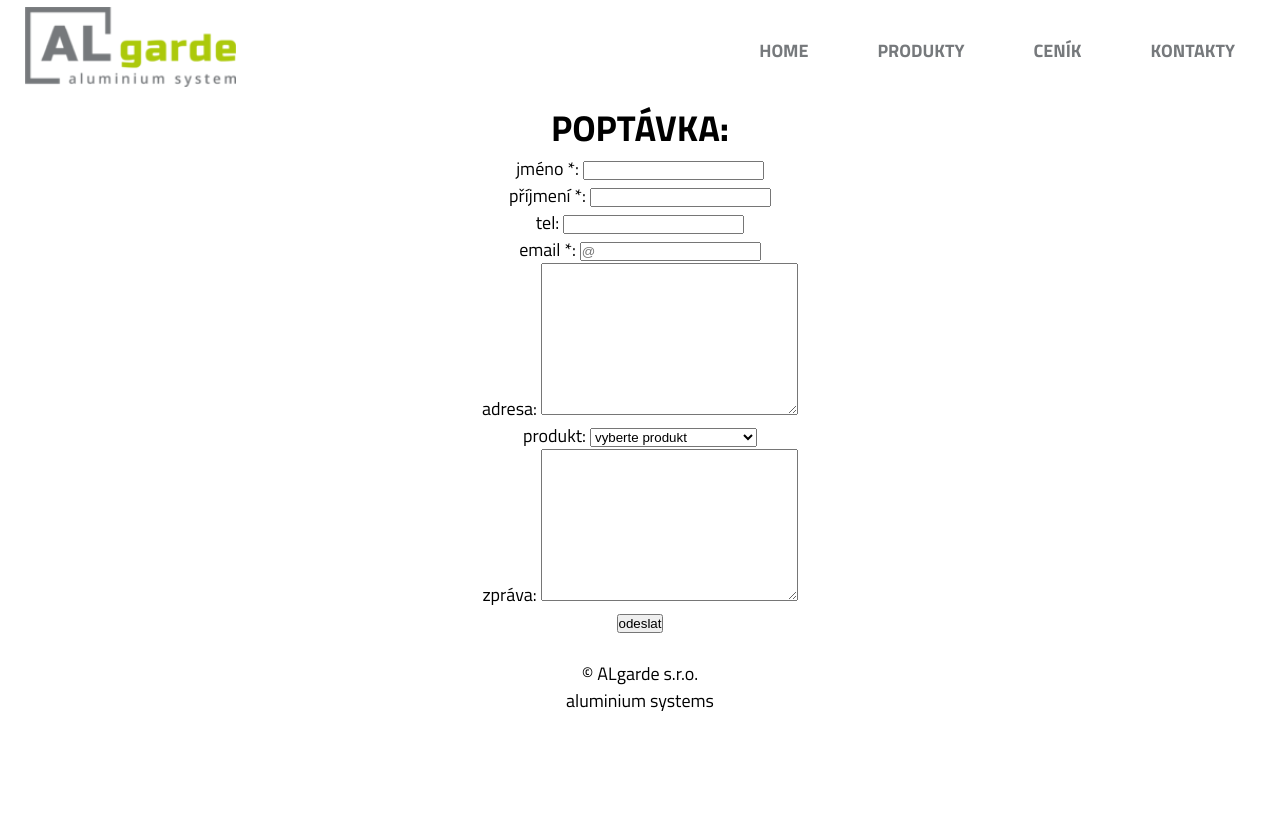
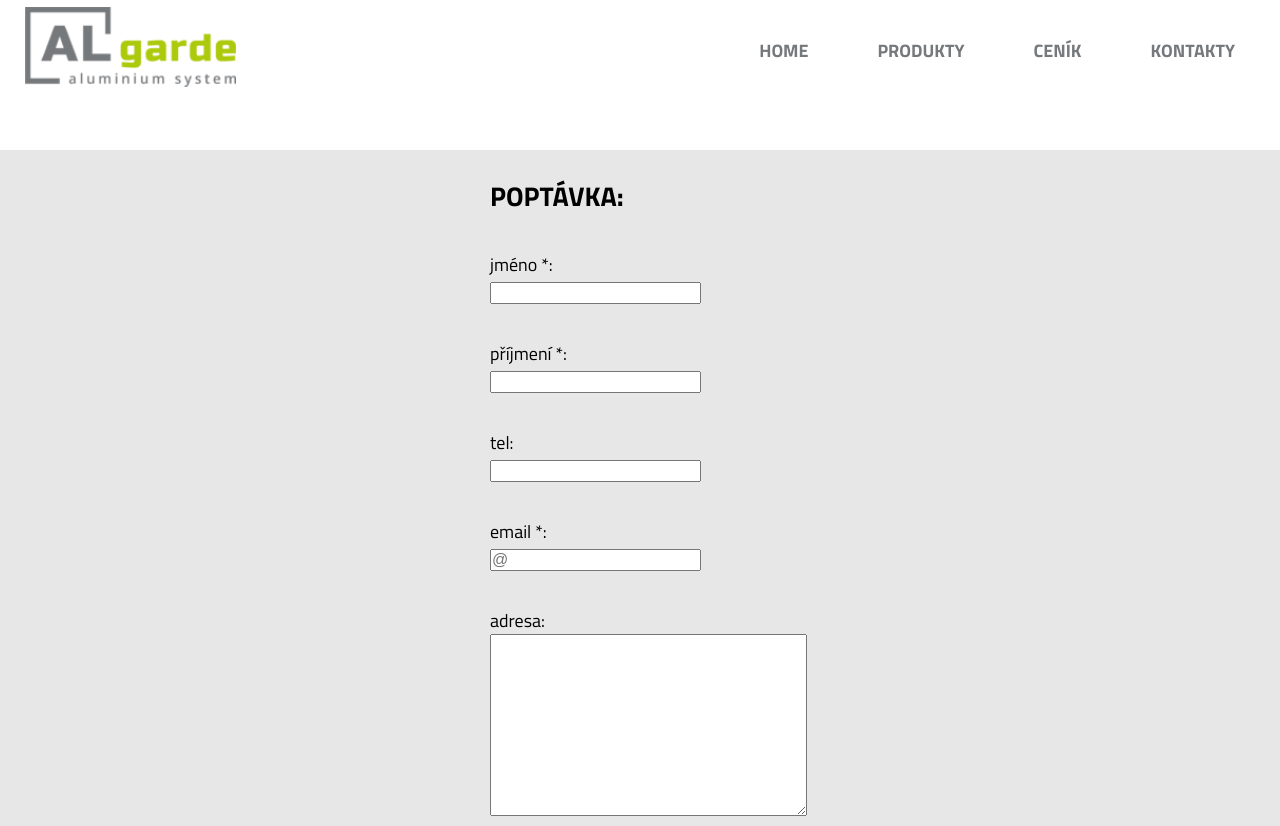
Before and after one commit to armvdd/FINAL-PROJEKT-Czechitas, an Eleventy site: page poptavka.html in a window 1280 px wide. Shown: the top 826 px of the page. Before the commit the page ends 800 px from the top, so only its background shows below. Built offline with nearby package versions, Linux system fonts and the light colour scheme; Eleventy itself is replaced by a stand-in of ours; files that its build step writes are made by us from their sources.

Commit message:
poptavka hotovson

```diff
--- a/poptavka.html
+++ b/poptavka.html
@@ -7,37 +7,39 @@ title: ALgarde s.r.o. - Poptávka
 
 <div class="formular-section">
   <h1 class="formular-h1">POPTÁVKA:</h1>
+
+  <div class = "formular-section__forms">
   <form method="post" action="" class="poptavka-formular">
 
     <div class = "formField poptavka-formular__jmeno">
-    <label for="jmeno-input" class="formField__input jmeno-label">
+    <label for="jmeno-input" class="formField__label jmeno-label">
       jméno *:</label>
-    <input type="text" id="jmeno-input" required />
+    <input type="text" id="jmeno-input" class = "formField__input" required />
     </div>
 
     <div class = "formField poptavka-formular__prijmeni">
-    <label for="prijmeni-input" class = "formField__input prijmeni-label"> příjmení *:</label>
-    <input type="text" id="prijmeni-input" required />
+    <label for="prijmeni-input" class = "formField__label prijmeni-label"> příjmení *:</label>
+    <input type="text" id="prijmeni-input" class = "formField__input" required />
     </div>
 
     <div class = "formField poptavka-formular__tel">
-    <label for="tel-input" class = "formField__input tel-label"> tel:</label>
-    <input type="tel" id="tel-input" />
+    <label for="tel-input" class = "formField__label tel-label"> tel:</label>
+    <input type="tel" id="tel-input" class = "formField__input"/>
     </div>
 
     <div class = "formField poptavka-formular__email">
-    <label for="email-input" class = "formField__input poptavka-label"> email *:</label>
-    <input type="email" id="email-input" placeholder="@" required />
+    <label for="email-input" class = "formField__label poptavka-label"> email *:</label>
+    <input type="email" id="email-input" placeholder="@" class = "formField__input" required />
     </div>
 
     <div class = "formField poptavka-formular__adresa">
-    <label for="adresa-input" class = "formField__input adresa-label"> adresa:</label>
-    <textarea name="adresa" id="adresa-input" cols="30" rows="10"></textarea>
+    <label for="adresa-input" class = "formField__label adresa-label"> adresa:</label>
+    <textarea name="adresa" id="adresa-input" cols="30" rows="10" class = "formField__input"></textarea>
     </div>
 
     <div class = "formField poptavka-formular__produkty">
-    <label for="produkt-input" class = "formField__input produkty-label"> produkt:</label>
-    <select name="produkty" id="produkt-input">
+    <label for="produkt-input" class = "formField__label produkty-label"> produkt:</label>
+    <select name="produkty" id="produkt-input" class = "formField__input">
       <option value="">vyberte produkt</option>
       <option value="zahrada-light">zimní zahrada LIGHT</option>
       <option value="zahrada-classic">zimní zahrada CLASSIC</option>
@@ -48,16 +50,17 @@ title: ALgarde s.r.o. - Poptávka
     </div>
 
     <div class = "formField poptavka-formular__zprava">
-    <label for="zprava-input" class = "formField__input zprava-label"> zpráva:</label>
+    <label for="zprava-input" class = "formField__label zprava-label"> zpráva:</label>
     <textarea
       name="zprava"
       id="zprava-input"
       cols="30"
       rows="10"
-      placeholder="Vaše zpráva pro nás">
+      placeholder="Vaše zpráva pro nás" class = "formField__input">
     </textarea>
     </div>
 
-    <button type="submit" class="kontakty-btn">odeslat</button>
+    <button type="submit" class="formular-btn">odeslat</button>
   </form>
 </div>
+</div>
--- a/scss/poptavka.scss
+++ b/scss/poptavka.scss
@@ -1,5 +1,104 @@
+$mobilefrst-btnBgColor: #345000;
+$mobilefrst-btnFontColor: #e7e7e7;
+$PC-btnBgColor: #e7e7e7;
+$PC-btnFontColor: #76797C;
+$PC-btnHoverBgColor: #345000;
+$PC-btnHoverFontColor: #e7e7e7;
+
 /* mobile frst */
 
-.formular-section {
+.formular-section{
+    margin: 15px auto 0 auto;
+    background-color: #e7e7e7;
+    padding: 10px 0;
+}
+
+.formular-h1 {
   text-align: center;
+  margin-bottom: 15px;
+  font-size: 23px;
 }
+
+.formField{
+    margin: 0 15px 15px 25px;
+}
+
+.formField__label{
+    display: block;
+}
+
+.formField__input{
+    font-size: 14px;
+}
+
+.formular-btn{
+    margin: 0 15px 35px 25px;
+    padding: 5px;
+    font-size: 14px;
+    border-radius: 15px;
+    background-color:$mobilefrst-btnBgColor;
+    color: $mobilefrst-btnFontColor;
+}
+
+.footer{
+    border-top: 1px solid #cccccc;
+}
+
+/* > 420px */
+
+@media screen and (min-width: 420px){
+    .formular-section__forms{
+        max-width: 350px;
+        margin: 35px auto 0 auto;
+    }
+
+    .formular-h1{
+        max-width: 300px;
+        font-size: 25px;
+        text-align: left;
+        margin: 0 auto;
+    }
+
+    .formular-section{
+        font-size: 18px;
+        padding: 20px 0;
+    }
+
+    .formField__input{
+        font-size: 16px;
+    }
+
+    .formular-btn{
+        padding: 8px;
+    }
+}
+
+/* PC */
+
+@media screen and (min-width: 900px){
+    .formular-section{
+        margin-top: 50px;
+        padding: 25px 0;
+    }
+
+    .formular-h1{
+        font-size: 27px;
+    }
+
+    .formField{
+        margin-bottom: 35px;
+    }
+
+    .formular-btn{
+        background-color: $PC-btnBgColor;
+        color: $PC-btnFontColor;
+        cursor: pointer;
+        font-size: 18px;
+
+        &:hover{
+            background-color: $PC-btnHoverBgColor;
+            color: $PC-btnHoverFontColor;
+            border-radius: 20px;
+        }
+    }
+}
--- a/scss/produkty.scss
+++ b/scss/produkty.scss
@@ -138,7 +138,7 @@ body{
 }
 
 .produkty-h1 {
-  font-size: 25px;
+  font-size: 27px;
   margin-left: 40px;
 }
 
```
Also changed, not shown: css/poptavka.css, css/produkty.css, 1 other file.
